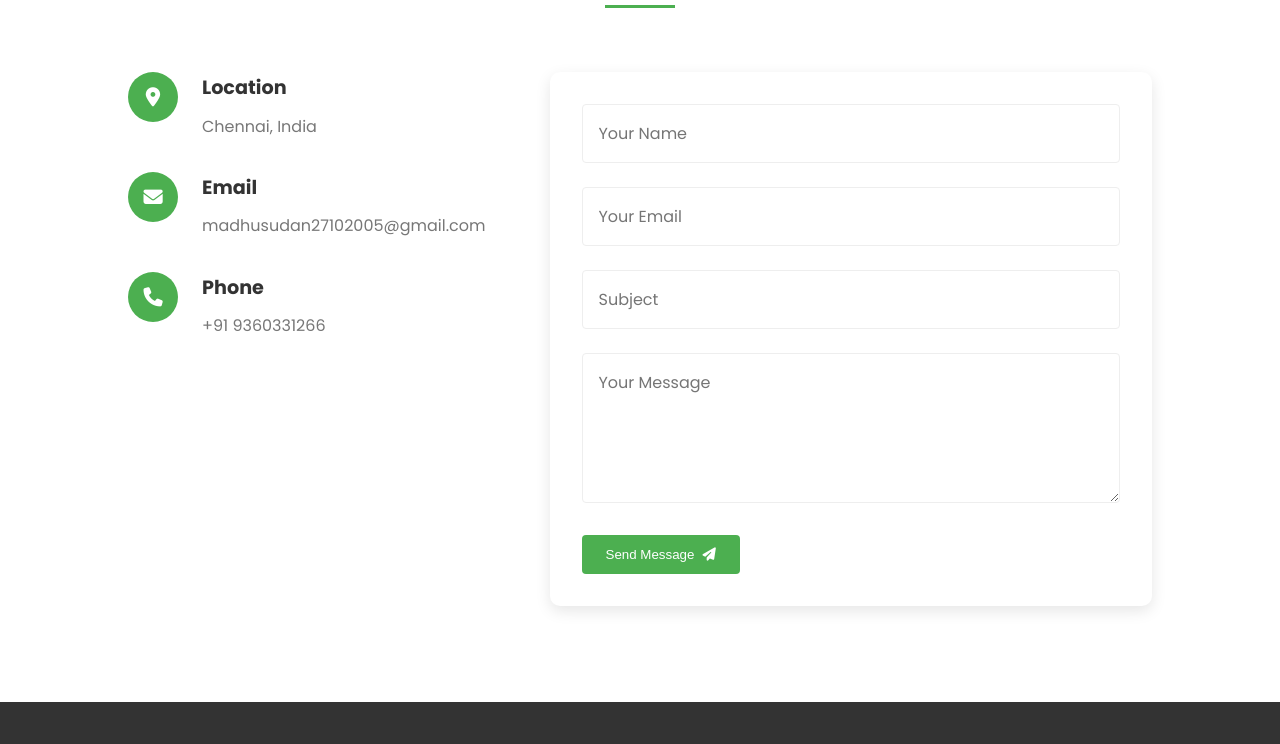
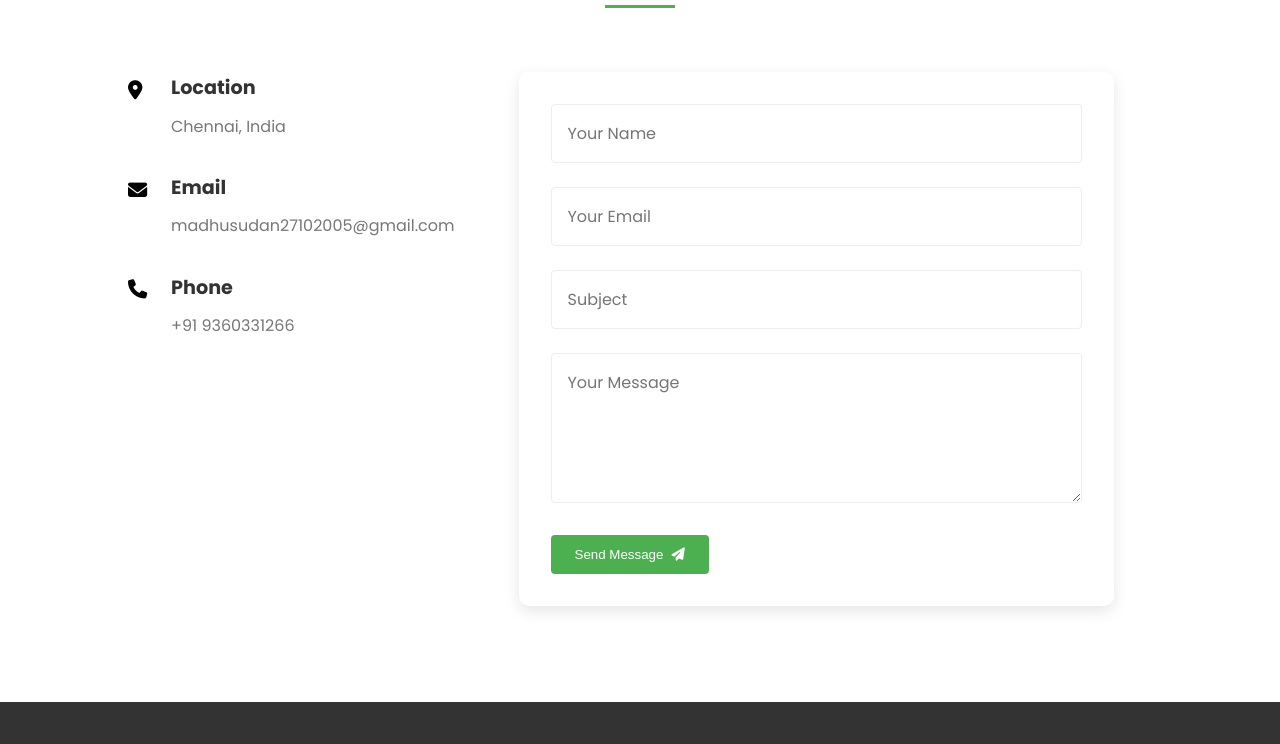
Before and after one commit to Madhusudan2710/Digital-Portfolio-, a plain HTML site: page index.html in a window 1280 px wide. Shown: the part 5663-6407 px from the top of the page. Drawn offline with Linux system fonts and the light colour scheme.

Commit message:
Update styles.css

```diff
--- a/styles.css
+++ b/styles.css
@@ -639,6 +639,7 @@ nav {
 }
 
 .contact-info {
+  width: 90%;
   display: flex;
   flex-direction: column;
   gap: 2rem;
@@ -651,14 +652,13 @@ nav {
 }
 
 .contact-icon {
-  width: 50px;
-  height: 50px;
-  background-color: var(--primary-color);
-  color: white;
+  width: 19px;
+  height: 35px;
+  color: #000000;
   border-radius: 50%;
   display: flex;
   align-items: center;
-  justify-content: center;
+  justify-content: start;
   font-size: 1.2rem;
 }
 
@@ -672,6 +672,7 @@ nav {
 }
 
 .contact-form {
+  width: 94%;
   background-color: white;
   padding: 2rem;
   border-radius: 10px;
```
